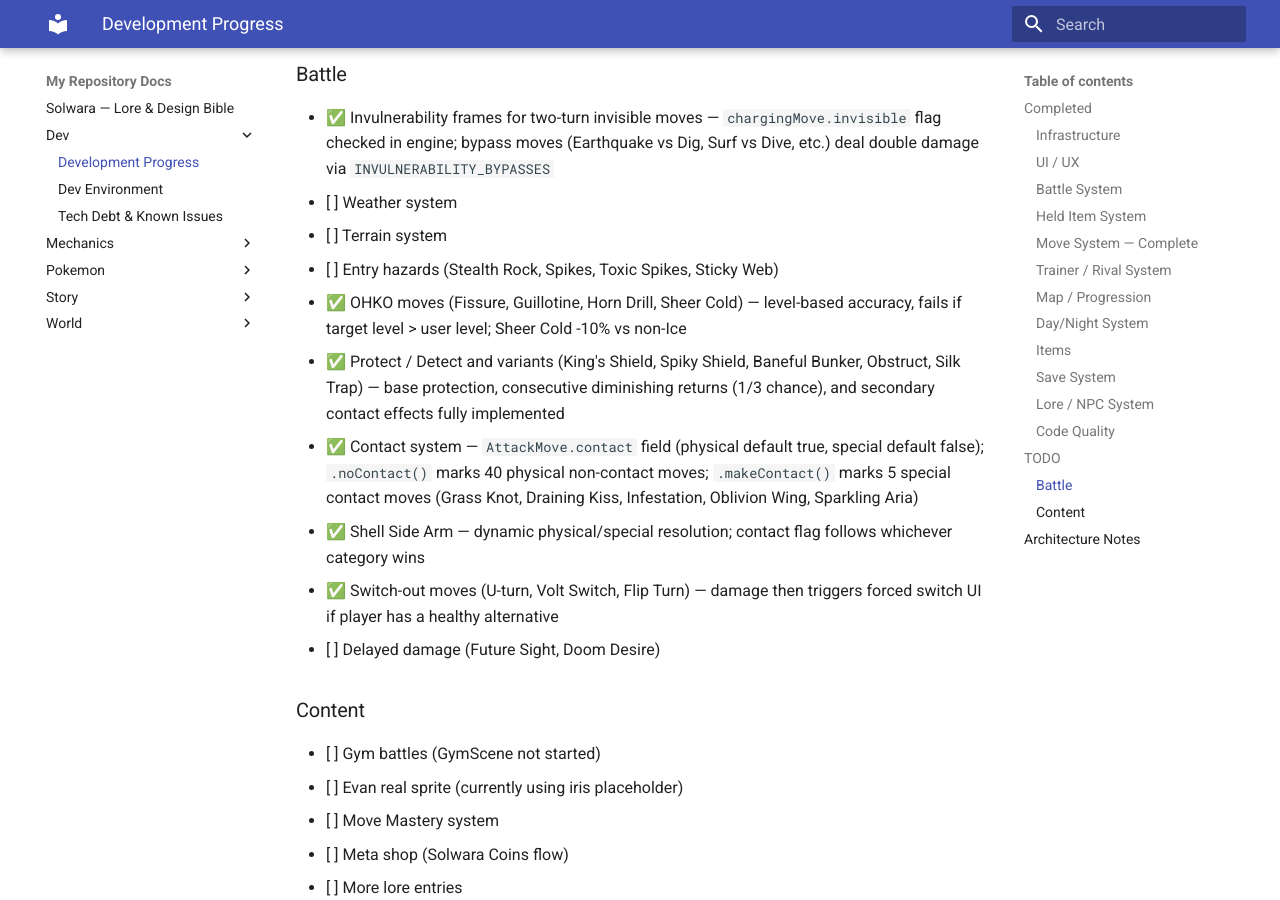
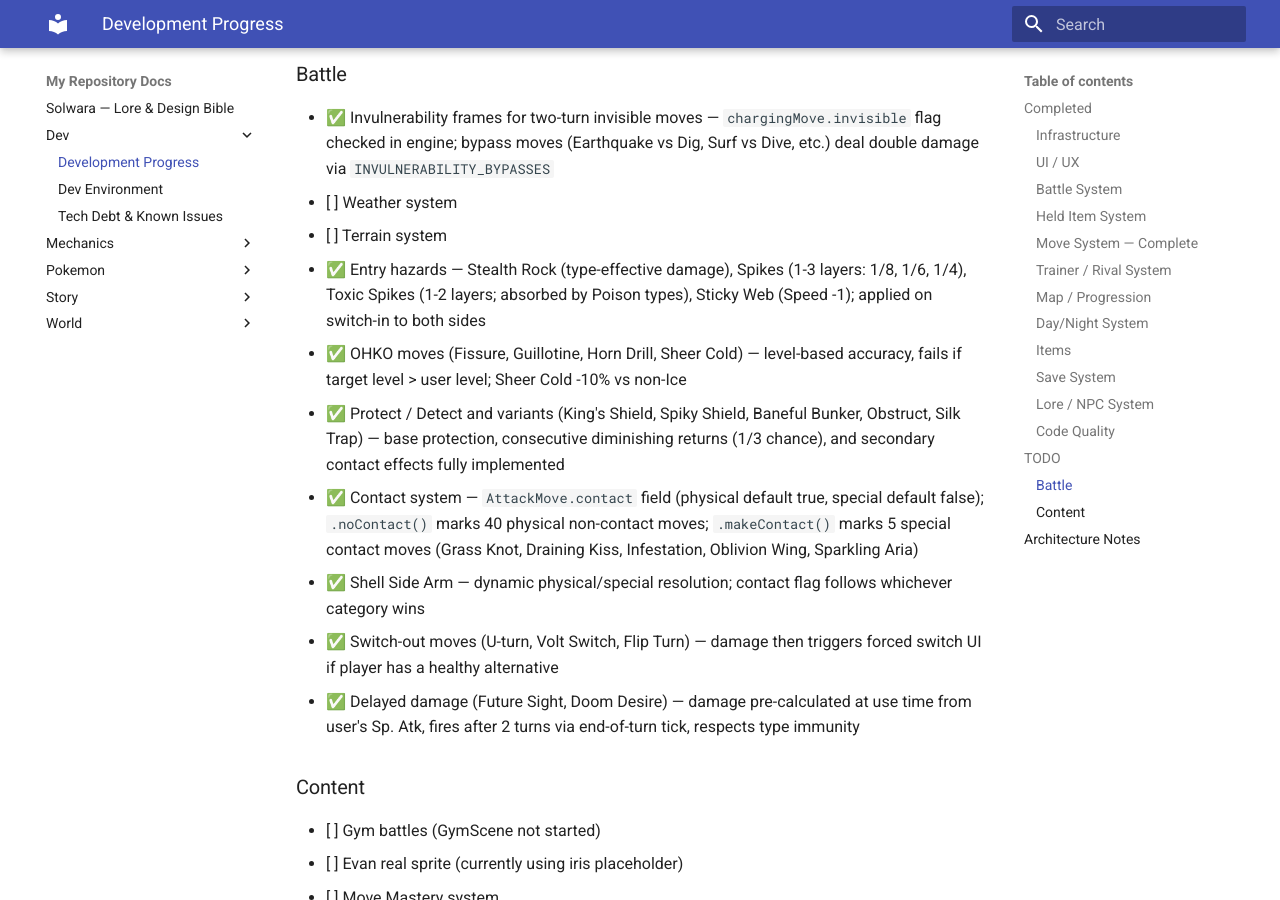
Before and after one commit to solwara-pokemon/lore-building, an MkDocs documentation site: the page built from docs/dev/progress.md, in a window 1280 px wide and 900 px high, scrolled down 5606 px. Built offline with MkDocs 1.6.1 and Material for MkDocs 9.7.7, drawn with Linux system fonts in a browser that asks for light colours.

Commit message:
docs: mark entry hazards and delayed damage done

```diff
--- a/docs/dev/progress.md
+++ b/docs/dev/progress.md
@@ -153,13 +153,13 @@
 - ✅ Invulnerability frames for two-turn invisible moves — `chargingMove.invisible` flag checked in engine; bypass moves (Earthquake vs Dig, Surf vs Dive, etc.) deal double damage via `INVULNERABILITY_BYPASSES`
 - [ ] Weather system
 - [ ] Terrain system
-- [ ] Entry hazards (Stealth Rock, Spikes, Toxic Spikes, Sticky Web)
+- ✅ Entry hazards — Stealth Rock (type-effective damage), Spikes (1-3 layers: 1/8, 1/6, 1/4), Toxic Spikes (1-2 layers; absorbed by Poison types), Sticky Web (Speed -1); applied on switch-in to both sides
 - ✅ OHKO moves (Fissure, Guillotine, Horn Drill, Sheer Cold) — level-based accuracy, fails if target level > user level; Sheer Cold -10% vs non-Ice
 - ✅ Protect / Detect and variants (King's Shield, Spiky Shield, Baneful Bunker, Obstruct, Silk Trap) — base protection, consecutive diminishing returns (1/3 chance), and secondary contact effects fully implemented
 - ✅ Contact system — `AttackMove.contact` field (physical default true, special default false); `.noContact()` marks 40 physical non-contact moves; `.makeContact()` marks 5 special contact moves (Grass Knot, Draining Kiss, Infestation, Oblivion Wing, Sparkling Aria)
 - ✅ Shell Side Arm — dynamic physical/special resolution; contact flag follows whichever category wins
 - ✅ Switch-out moves (U-turn, Volt Switch, Flip Turn) — damage then triggers forced switch UI if player has a healthy alternative
-- [ ] Delayed damage (Future Sight, Doom Desire)
+- ✅ Delayed damage (Future Sight, Doom Desire) — damage pre-calculated at use time from user's Sp. Atk, fires after 2 turns via end-of-turn tick, respects type immunity
 
 ### Content
 - [ ] Gym battles (GymScene not started)
```
